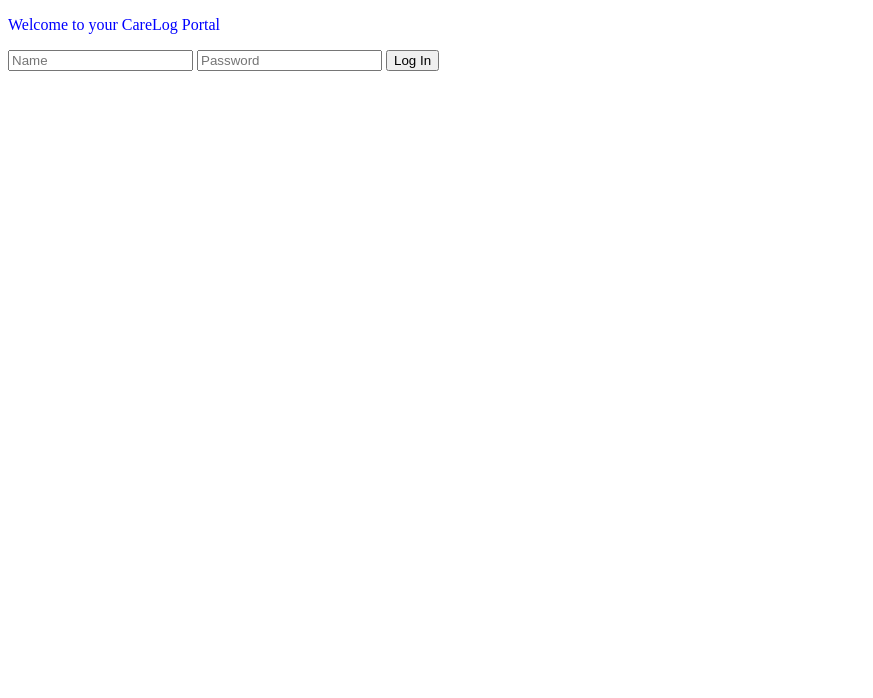
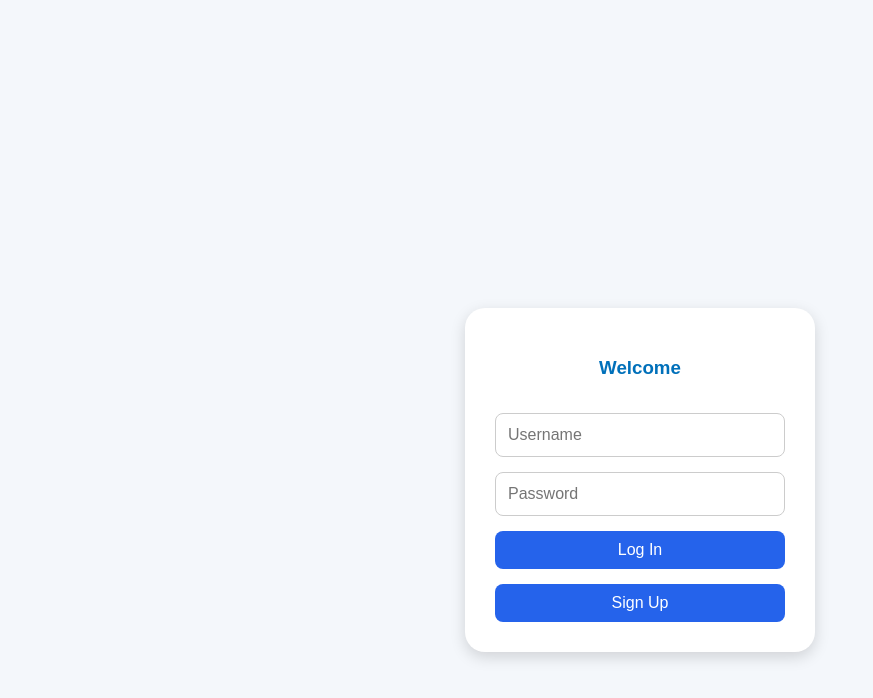
Before and after one commit to brenn-code/CareLog, a plain HTML site: page client/login.html in a window 1280 px wide. Shown: the whole page, without its empty margins (0-873 px from the left). Drawn offline with Linux system fonts and the light colour scheme.

Commit message:
refine login form

```diff
--- a/client/css/style.css
+++ b/client/css/style.css
@@ -1,4 +1,54 @@
-P{
 
-    color:blue;
+body {
+    margin: 0;
+    font-family: Arial, sans-serif;
+    background: #f4f7fb;
+    color: rgba(0, 0, 0, 0.077);
+    display:flex;
+    justify-content:center;
+    align-items: center;
+    height: 120vh;
+
 }
+
+
+
+
+.container{
+    width:350px;
+
+
+}
+form{
+   background: white;
+   padding:30px;
+   border-radius:20px;
+   box-shadow: 0 5px 15px rgba(0,0,0,.15);
+   display: flex;
+   flex-direction: column;
+   gap:15px;
+}
+
+button {
+
+  padding: 10px;
+  background: #2563eb;
+  color: white;
+  border: none;
+  border-radius: 8px;
+  cursor: pointer;
+  font-size: 16px;
+}
+input{
+    padding: 12px;
+    border:1px solid #ccc;
+    border-radius:8px;
+    font-size: 16px;
+}
+button:hover {
+  background: #1d4ed8;
+}
+h3{
+    color:#0070ba;
+    text-align: center;
+}
--- a/client/login.html
+++ b/client/login.html
@@ -7,14 +7,16 @@
     <link rel="stylesheet" href="./css/style.css">
 </head>
 <body>
-    <div>
-        <p>Welcome to your CareLog Portal</p>
-        <div>
-            <input type="text" name="name" placeholder="Name">
-            <input type="text" name="password" placeholder="Password">
-            <button type="login">Log In</button>
-        </div>
+    <div class="container">
+
+        <form id="loginForm">
+            <h3>Welcome</h3>
+            <input type="text" id="username" placeholder="Username">
+            <input type="password" id="password" placeholder="Password">
+
+            <button type="submit">Log In</button>
+            <button type="button">Sign Up</button>
+        </form>
     </div>
-
 </body>
 </html>
```
